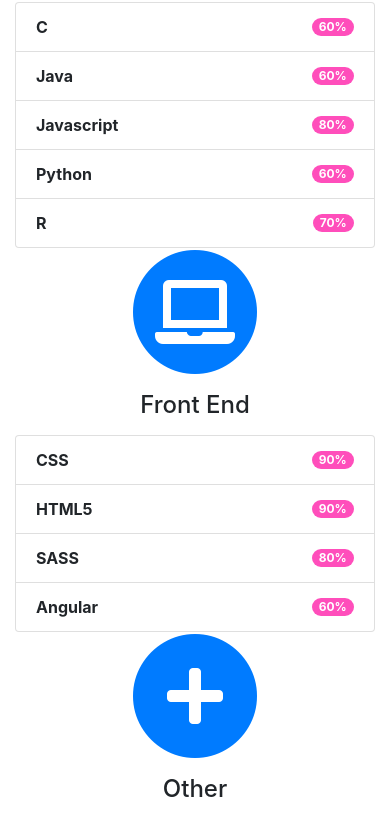
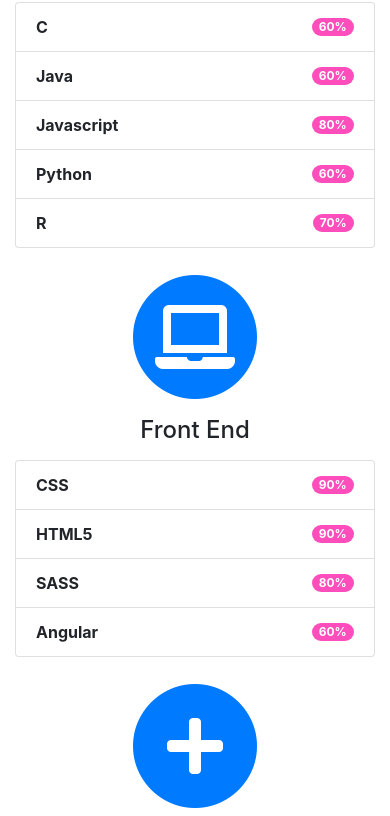
Before and after one commit to MeCammarano/MeCammarano.github.io, a website with bundled scripts: page index.html in a window 390 px wide. Shown: the part 777-1593 px from the top of the page. Built offline with nearby package versions, Linux system fonts and the light colour scheme; a web font is replaced by a local one.

Commit message:
Style modified

```diff
--- a/index.html
+++ b/index.html
@@ -73,7 +73,7 @@
           </div>
         </div>
         <div class="row text-center">
-          <div class="col-md-4">
+          <div class="col-md-4" style ="margin-bottom:25px;">
             <span class="fa-stack fa-4x">
               <i class="fas fa-circle fa-stack-2x text-primary"></i>
               <i class="fas fa-code fa-stack-1x fa-inverse"></i>
@@ -87,11 +87,14 @@
               <li class="list-group-item d-flex justify-content-between align-items-center"><strong>R</strong><span  style="background-color:#ff4ebb !important" class="badge badge-success badge-pill">70%</span></li>
             </ul>
           </div>
-          <div class="col-md-4">
+          <div>
+          </div>
+          <div class="col-md-4" style ="margin-bottom:25px;">
             <span class="fa-stack fa-4x">
               <i class="fas fa-circle fa-stack-2x text-primary"></i>
               <i class="fas fa-laptop fa-stack-1x fa-inverse"></i>
             </span>
+            <br>
             <h4 class="skills-heading">Front End</h4>
             <ul class="list-group">
                 <li class="list-group-item d-flex justify-content-between align-items-center"><strong>CSS</strong><span style="background-color:#ff4ebb !important" class="badge badge-success badge-pill">90%</span></li>
```
